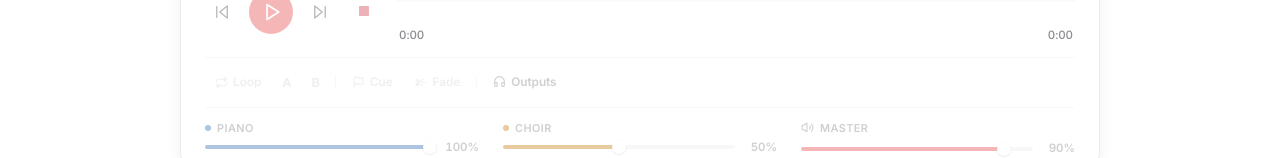
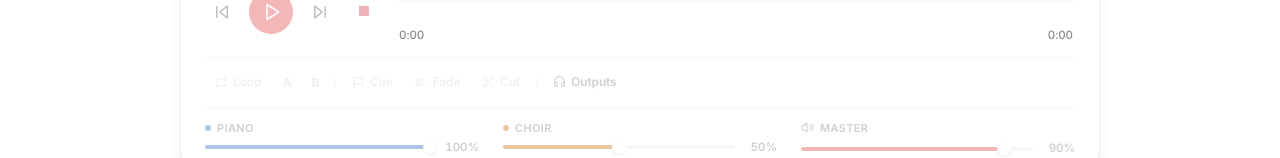
Before and after one commit to Moses2917/sancuary-player, a Vue app: page /services in a window 1280 px wide. Shown: the part 188-346 px from the top of the page. Built offline with nearby package versions, Linux system fonts and the light colour scheme.

Commit message:
Wire cut regions into the player UI
Adds a Cut tool to the player bar (drops a cut at the playhead), surfaces
cut regions on both the main and Now Playing waveforms, and binds an 'X'
keyboard shortcut to drop a cut, matching the existing 'F' fade shortcut.

```diff
--- a/src/components/PlayerBar.vue
+++ b/src/components/PlayerBar.vue
@@ -10,6 +10,7 @@ import {
   Pause,
   Play,
   Repeat,
+  Scissors,
   ScissorsLineDashed,
   SkipBack,
   SkipForward,
@@ -88,6 +89,15 @@ function onFadeRemove(id: string) {
 }
 function addFadeHere() {
   void player.addFadeHere(8)
+}
+function onCutUpdate(id: string, patch: { start?: number; end?: number; fadeMs?: number; curve?: 'linear' | 'equalPower' | 'ease' | 'fast' }) {
+  void player.updateCut(id, patch)
+}
+function onCutRemove(id: string) {
+  void player.removeCut(id)
+}
+function addCutHere() {
+  void player.addCutHere()
 }
 
 function gotoService() {
@@ -198,6 +208,7 @@ const loopLabel = computed(() => {
           :markers="player.currentMarkers"
           :loop="player.loop"
           :fades="player.currentFades"
+          :cuts="player.currentCuts"
           :place-cue-mode="placeCueMode"
           :disabled="!hasSong"
           :height="44"
@@ -208,6 +219,8 @@ const loopLabel = computed(() => {
           @add-cue-at="addMarkerAt"
           @update-fade="onFadeUpdate"
           @remove-fade="onFadeRemove"
+          @update-cut="onCutUpdate"
+          @remove-cut="onCutRemove"
         />
         <div v-if="peaksLoading" class="pod__hint">Analysing audio…</div>
         <div class="pod__times">
@@ -266,6 +279,14 @@ const loopLabel = computed(() => {
         @click="addFadeHere"
       >
         <ScissorsLineDashed :size="13" :stroke-width="2" /> <span>Fade</span>
+      </button>
+      <button
+        class="tool"
+        :disabled="!hasSong || player.duration <= 0"
+        title="Drop a cut (skip) region at the playhead (drag the red box to set the removed span)"
+        @click="addCutHere"
+      >
+        <Scissors :size="13" :stroke-width="2" /> <span>Cut</span>
       </button>
       <span class="tool__sep" aria-hidden="true" />
       <div class="pod__outputs-wrap">
--- a/src/composables/useKeyboardShortcuts.ts
+++ b/src/composables/useKeyboardShortcuts.ts
@@ -11,6 +11,7 @@ import { usePlayerStore } from '@/stores/player'
  *   C                  toggle choir mute
  *   L                  toggle A↔B loop
  *   F                  drop a fade region at the playhead
+ *   X                  drop a cut (skip) region at the playhead
  *   1..9               jump to the Nth cue marker
  *   Esc                stop
  */
@@ -67,6 +68,10 @@ export function useKeyboardShortcuts() {
           e.preventDefault()
           void player.addFadeHere()
           return
+        case 'x':
+          e.preventDefault()
+          void player.addCutHere()
+          return
       }
 
       // Numeric shortcuts jump to the Nth cue marker.
--- a/src/views/NowPlayingView.vue
+++ b/src/views/NowPlayingView.vue
@@ -79,6 +79,7 @@ function exit() {
           :current="player.currentTime"
           :markers="player.currentMarkers"
           :loop="player.loop"
+          :cuts="player.currentCuts"
           :height="88"
           accent="var(--c-accent)"
           @seek="(t) => player.seek(t)"
```
